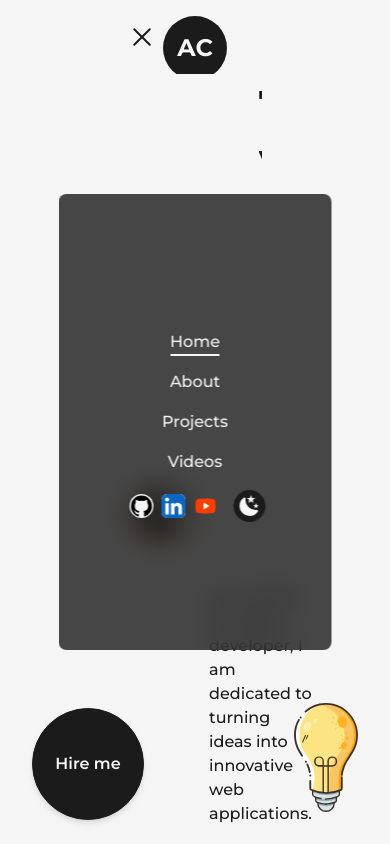
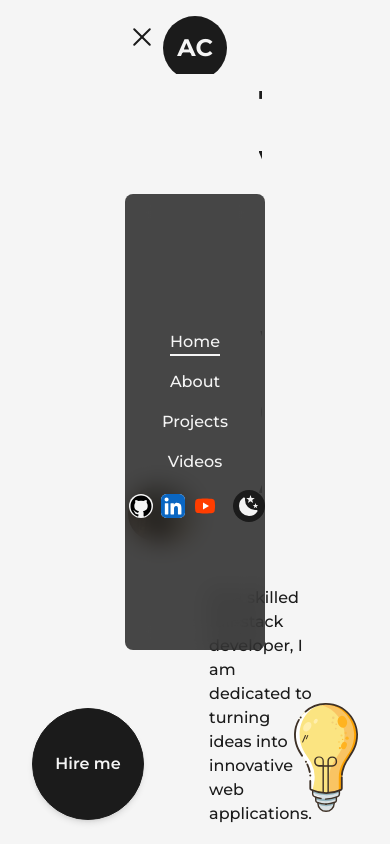
Before and after one commit to imalicolak/alicolak-portfolio1, a Next.js app: page / in a window 390 px wide. Both pictures are taken after a click on the button 142 px from the left and 37 px from the top of the page. Shown: the top 844 px of the page. Built offline with nearby package versions, Linux system fonts and the light colour scheme.

Commit message:
Navbar width

```diff
--- a/src/components/Navbar.jsx
+++ b/src/components/Navbar.jsx
@@ -100,7 +100,7 @@
         <motion.div
           initial={{ scale: 0, opacity: 0, x: "-50%", y: "-50%" }}
           animate={{ scale: 1, opacity: 1 }}
-          className="min-w-[70vw]  z-30 flex flex-col  justify-between items-center fixed top-1/2 left-1/2 -translate-x-1/2 trnaslate-y-1/2 bg-dark/80 dark:bg-light/80 rounded-lg backdrop-blur-md py-32"
+          className="min-w-[35vw]  z-30 flex flex-col  justify-between items-center fixed top-1/2 left-1/2 -translate-x-1/2 trnaslate-y-1/2 bg-dark/80 dark:bg-light/80 rounded-lg backdrop-blur-md py-32"
         >
           {/* NAVBAR */}
           <nav className="flex  flex-col justify-center items-center">
```
